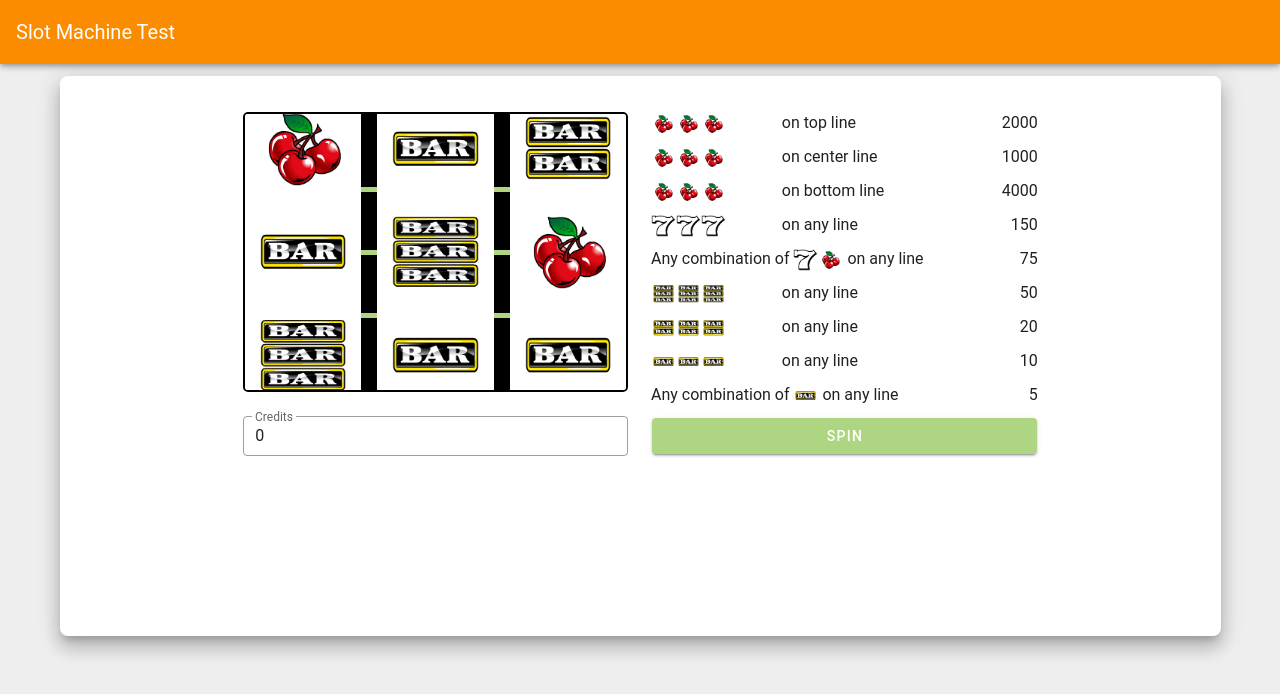
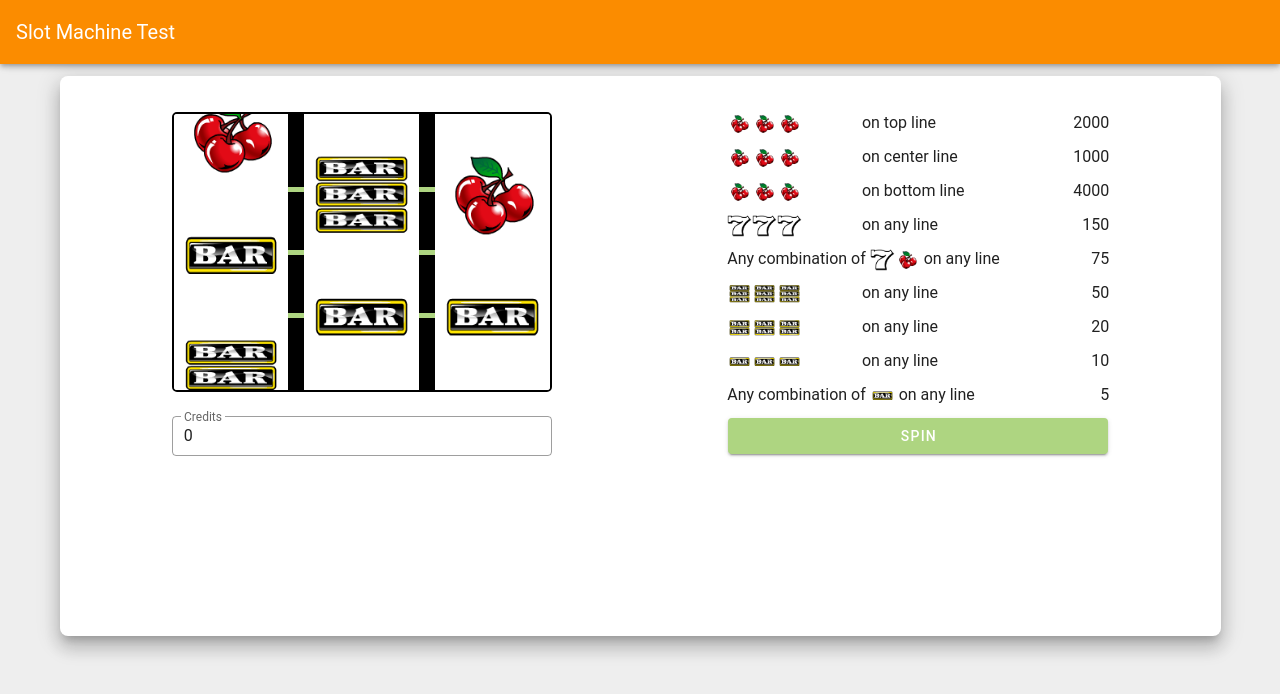
Before and after one commit to enguyen807/Slots-App, a Vue app: page /#/ in a window 1280 px wide. Shown: the top 694 px of the page. Built offline with nearby package versions, Linux system fonts and the light colour scheme; a small style sheet from the web is missing.

Commit message:
Refactor slotreels.vue

```diff
--- a/src/components/SlotMachine/SlotMachine.vue
+++ b/src/components/SlotMachine/SlotMachine.vue
@@ -1,8 +1,10 @@
 <template>
   <v-container fluid class="d-flex justify-center mb-6" flat tile>
-    <v-card flat class="d-flex flex-column flex-md-row pa-3">
-      <div class="col-md-6">
-        <div class="SlotMachine d-flex black">
+    <v-card flat class="d-flex flex-column flex-grow-1 flex-md-row pa-3">
+      <v-col cols="12" md="6" class="justify-center">
+        <div
+          class="SlotMachine d-flex justify-space-between black ma-auto width-380"
+        >
           <div ref="payline1" class="SlotMachine-payline--top"></div>
           <div ref="payline2" class="SlotMachine-payline--mid"></div>
           <div ref="payline3" class="SlotMachine-payline--bot"></div>
@@ -29,21 +31,21 @@
         </div>
         <v-text-field
           label="Credits"
-          class="mt-6"
+          class="credits--input mt-6 ma-auto width-380"
           outlined
           dense
           v-model="currentBalance"
         ></v-text-field>
-      </div>
-      <div class="flex-column col-md-6">
-        <div class="paytable">
+      </v-col>
+      <v-col cols="12" md="6" class="flex-column">
+        <div class="width-380 paytable ma-auto">
           <div
             class="paytable--wrapper"
             v-for="(item, index) in payTable"
             :key="index"
           >
             <v-row class="paytable--row" v-if="item.combination.length > 2">
-              <v-col class="paytable--imgColumn pr-0">
+              <v-col class="paytable--imgColumn pr-0 col-4">
                 <img
                   class="paytable--img"
                   v-for="(symbol, index) in item.combination"
@@ -53,7 +55,7 @@
                   height="22"
                 />
               </v-col>
-              <v-col class="paytable--textColumn col-3 col-md-4">
+              <v-col class="paytable--textColumn col-4 col-md-5">
                 on {{ item.position ? item.position : "any" }} line
               </v-col>
               <v-col class="paytable--valueColumn text-right">{{
@@ -83,7 +85,7 @@
             </v-row>
           </div>
         </div>
-
+        <div class="width-380 mt-3 ma-auto">
           <v-btn
             :disabled="this.spinning"
             block
@@ -95,6 +97,7 @@
             Spin
           </v-btn>
         </div>
+      </v-col>
     </v-card>
   </v-container>
 </template>
@@ -160,6 +163,7 @@ export default {
   }),
   methods: {
     handleSpinStatus(e) {
+      console.log(e);
       this.spinning = e;
     },
     spin() {
@@ -169,17 +173,50 @@ export default {
       this.$refs.reel3.start();
     },
     reelStopped(resultData) {
-      console.log("Payline1: ", this.$refs.payline1.getBoundingClientRect());
-      console.log("Payline2: ", this.$refs.payline2.getBoundingClientRect());
-      console.log("Payline3: ", this.$refs.payline3.getBoundingClientRect());
+      // console.log("Payline1: ", this.$refs.payline1.getBoundingClientRect());
+      // console.log("Payline2: ", this.$refs.payline2.getBoundingClientRect());
+      // console.log("Payline3: ", this.$refs.payline3.getBoundingClientRect());
 
       this.results.push(resultData);
       if (this.results.length === 3) {
         this.checkWin(this.results);
       }
     },
+    checkArrayEqualLength(array) {
+      // Check if arrays are the same length
+      for (let i = 0; i < array.length; i++) {
+        if (array[i].length !== array[1].length) return false;
+      }
+
+      // Otherwise, return true
+      return true;
+    },
     checkWin(data) {
-      // console.log(data);
+      if (!this.checkArrayEqualLength(data)) {
+        return;
+      }
+      const paytable = this.payTable;
+      let topArray = [];
+      let midArray = [];
+      let botArray = [];
+      if (data[0].length === 2) {
+        topArray.push([...data[0]].shift());
+        topArray.push([...data[1]].shift());
+        topArray.push([...data[2]].shift());
+
+        botArray.push([...data[0]].pop());
+        botArray.push([...data[1]].pop());
+        botArray.push([...data[2]].pop());
+      } else {
+        midArray.push(...data[0], ...data[1], ...data[2]);
+      }
+
+      // Loop through paytable
+      // Compare data[0].every(v => combination.includes(v))
+      console.log(topArray);
+      console.log(midArray);
+      console.log(botArray);
+      for (let i = 0; i < paytable.length; i++) {}
     },
   },
 };
@@ -193,6 +230,7 @@ export default {
   height: 280px;
   position: relative;
 }
+
 .SlotMachine-payline--top {
   position: absolute;
   top: calc(var(--tileSize) * 0.7 * 1.1666);
@@ -200,6 +238,7 @@ export default {
   width: 100%;
   background: #aed581;
 }
+
 .SlotMachine-payline--mid {
   position: absolute;
   top: calc(var(--tileSize) * 1.3 * 1.1666);
@@ -207,6 +246,7 @@ export default {
   width: 100%;
   background: #aed581;
 }
+
 .SlotMachine-payline--bot {
   position: absolute;
   top: calc(var(--tileSize) * 1.9 * 1.1666);
@@ -224,6 +264,10 @@ export default {
   border-radius: 5px; */
 }
 
+.width-380 {
+  max-width: 380px;
+}
+
 .paytable--img {
   vertical-align: bottom;
 }
--- a/src/components/SlotMachine/SlotReels/SlotReels.vue
+++ b/src/components/SlotMachine/SlotReels/SlotReels.vue
@@ -4,19 +4,19 @@
       v-on:before-enter="beforeEnter"
       v-on:enter="enter"
       v-on:leave="leave"
-      v-on:after-leave="afterLeave"
+      v-on:css="false"
     >
       <div
         v-show="spin"
         id="reels"
         name="slide"
-        class="Reel d-flex flex-column mb-6 white"
+        class="d-flex flex-column mb-6 white"
         :class="offset === 0 ? 'Reel' : 'Reel-offset'"
       >
         <img
           v-for="(item, index) in shuffledReelTileData"
           :key="item.name + index"
-          class="Reel-image mb-3"
+          class="Reel-image my-3"
           :data-index="index"
           :src="`${item.image}`"
         />
@@ -62,7 +62,26 @@ export default {
     reelDuration: 0,
     offset: 0,
   }),
-  watch: {},
+  watch: {
+    spin(value) {
+      if (value) {
+        setTimeout(() => {
+          this.reelDuration--;
+        }, 1000);
+      }
+    },
+    reelDuration: {
+      handler(value) {
+        if (value > 0 && this.spin) {
+          setTimeout(() => {
+            this.reelDuration--;
+          }, 1000);
+        } else {
+          this.animateEnd();
+        }
+      },
+    },
+  },
   beforeMount() {
     let symbolsArray = [];
     let count = this.reelData.length * 3;
@@ -79,7 +98,10 @@ export default {
     this.reelTileData = symbolsArray;
   },
   mounted() {
+    //Sets local duration with duration prop as we can mutate a prop
     this.reelDuration = this.duration;
+    //Sets initial position of reels
+    this.randomIndex();
   },
   methods: {
     shuffleArray(array) {
@@ -93,25 +115,24 @@ export default {
       return a;
     },
     start() {
+      // Start spinning of roulette
       this.spinRoulette();
-      this.randomIndex();
     },
     spinRoulette() {
+      // Changing state of spin will trigger animation
       this.spin = true;
+      // reel-spinning emits a boolean that will disable spin button
       this.$emit("reel-spinning", this.spin);
       this.reelTileData = this.shuffleArray(this.reelTileData);
     },
-    resetReelDuration() {},
     animateEnd() {
       if (this.reelDuration > 0) {
-        setTimeout(() => {
-          this.reelDuration -= 1;
-          this.animateEnd();
-        }, 1000);
+        // Randomize reel offset every second of timer duration
+        this.randomIndex();
       } else {
         this.spin = false;
         this.$emit("reel-spinning", this.spin);
-        // console.log("Finished");
+
         let results = [];
         if (this.offset === 1) {
           results.push(this.shuffledReelTileData[9]);
@@ -124,27 +145,6 @@ export default {
     },
     randomIndex() {
       this.offset = Math.floor(Math.random() * 2);
-    },
-    spinAnimation(el, done) {
-      let vm = this;
-      let tl = gsap.timeline();
-
-      // Since duration of animation is set to half a second we need to double the time it spins or it will
-      // end early while the timer is still counting down
-      let spinAnima = gsap.to(el, {
-        duration: 0.5,
-        ease: "none",
-        repeat: this.reelDuration,
-        y: -1000,
-        onStart() {
-          vm.animateEnd();
-        },
-        onComplete() {
-          done;
-        },
-      });
-      tl.add(spinAnima);
-      return tl;
     },
     beforeEnter(el) {
       let vm = this;
@@ -168,7 +168,6 @@ export default {
         },
         onComplete() {
           done;
-          // console.log("Enter");
         },
       });
     },
@@ -181,13 +180,9 @@ export default {
         y: -1000,
         onComplete() {
           done;
-          // console.log("Leave");
           vm.reelDuration = vm.duration;
         },
       });
-    },
-    afterLeave(el) {
-      // console.log("afterLeave");
     },
   },
   computed: {
@@ -209,19 +204,21 @@ export default {
 }
 
 .Reel {
-  bottom: 15px;
+  bottom: 41px;
   position: relative;
 }
 
-.Reel-wrapper {
-  border-color: none;
-  border: 5px solid #aed581 !important;
-  z-index: 900;
+.Reel.v-leave-active {
+  bottom: 26px;
 }
 
 .Reel-offset {
-  bottom: 105px;
+  bottom: 102px;
   position: relative;
+}
+
+.Reel-offset.v-leave-active {
+  bottom: 85px;
 }
 
 @media only screen and (min-width: 540px) and (max-width: 959px) {
```
Lines whose indentation alone changed are shown as unchanged.
